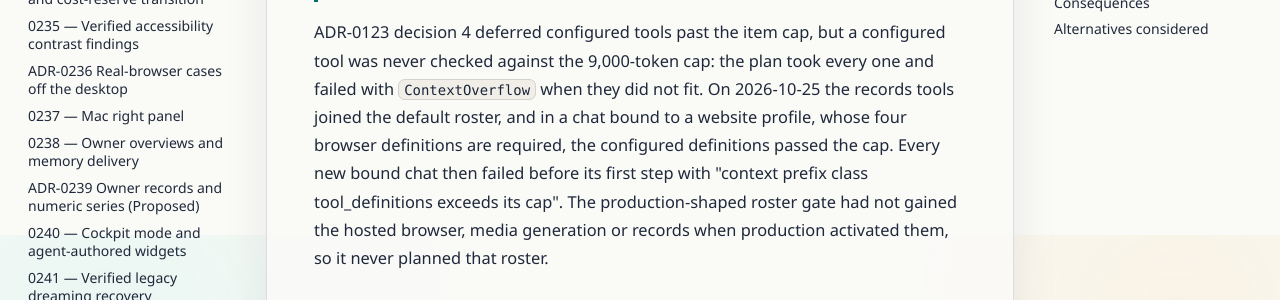
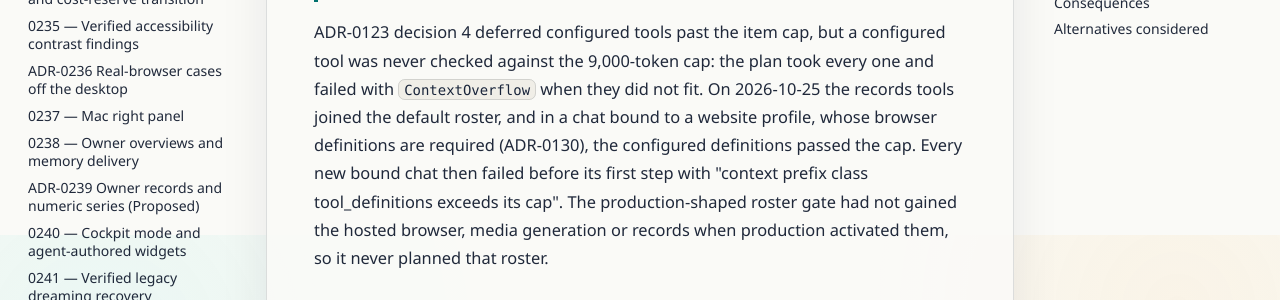
Before and after one commit to avitus/veetbot, an MkDocs documentation site: the page built from docs/adr/0253-configured-tools-past-the-token-cap.md, in a window 1280 px wide and 900 px high, scrolled down 482 px. Shown: the part 183-483 px from the top of the window. Built offline with MkDocs 1.6.1 and Material for MkDocs 9.7.7, drawn with Linux system fonts in a browser that asks for light colours.

Commit message:
Address PR #198 review: name no browser-tool count in ADR-0253
The spec and ADR-0130 name three required browser definitions, while
_session_required_tools also requires browser.upload. ADR-0253 now refers to
the required browser definitions through ADR-0130 instead of stating either
count.

Reading-Lane: A
Co-Authored-By: Claude Opus 5.5 <noreply@anthropic.com>
Glen-Conversation: e102a20a-71c6-4036-91b8-ec55af875745

```diff
--- a/docs/adr/0253-configured-tools-past-the-token-cap.md
+++ b/docs/adr/0253-configured-tools-past-the-token-cap.md
@@ -12,10 +12,10 @@
 
 ADR-0123 decision 4 deferred configured tools past the item cap, but a
 configured tool was never checked against the 9,000-token cap: the plan took
-every one and failed with `ContextOverflow` when they did not fit. On 2026-10-25 the
-records tools joined the default roster, and in a chat bound to a website
-profile, whose four browser definitions are required, the configured
-definitions passed the cap. Every new bound chat then failed before its first
+every one and failed with `ContextOverflow` when they did not fit. On
+2026-10-25 the records tools joined the default roster, and in a chat bound to
+a website profile, whose browser definitions are required (ADR-0130), the
+configured definitions passed the cap. Every new bound chat then failed before its first
 step with "context prefix class tool_definitions exceeds its cap". The
 production-shaped roster gate had not gained the hosted browser, media
 generation or records when production activated them, so it never planned
```
